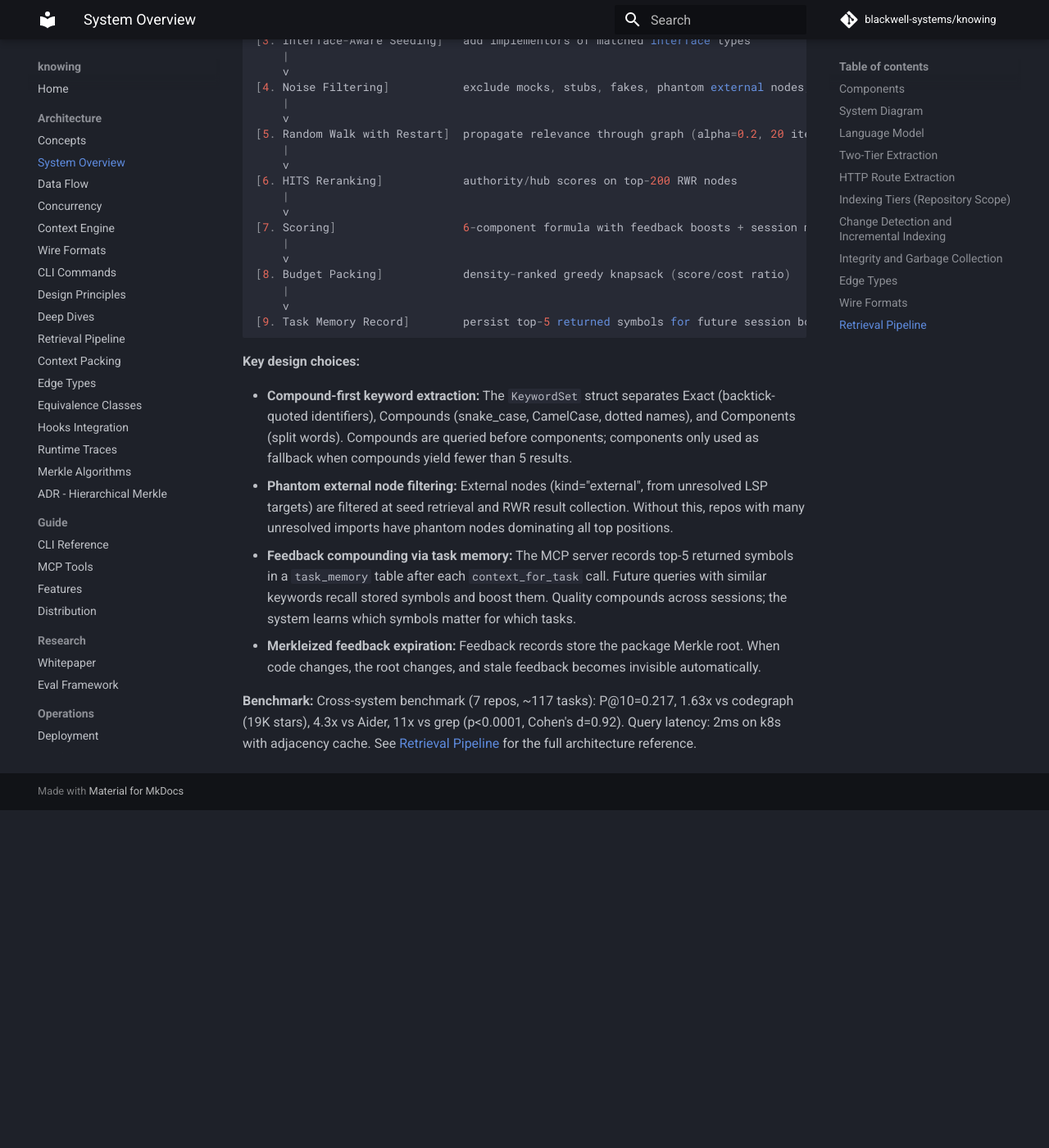
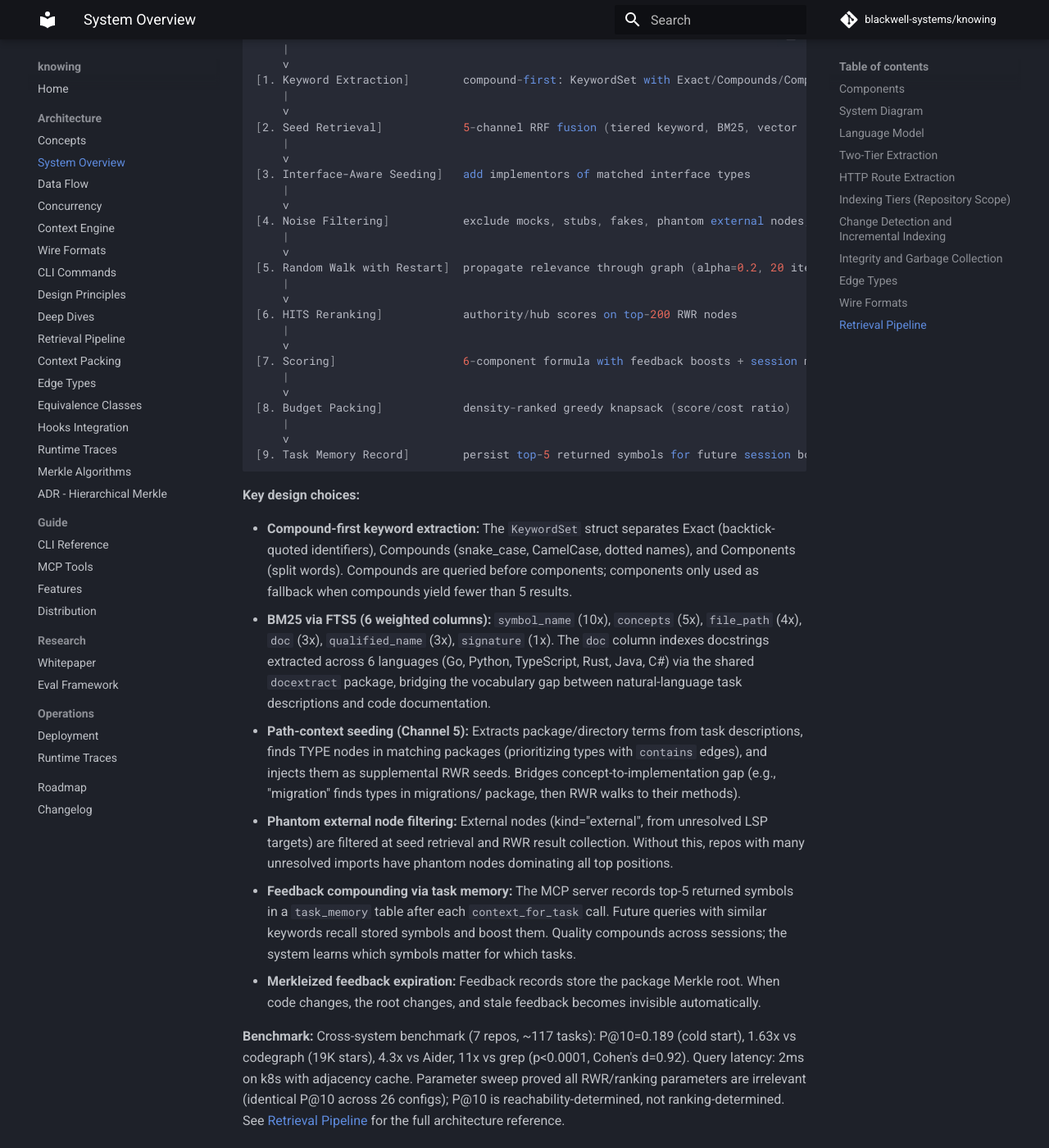
Before and after one commit to blackwell-systems/knowing, an MkDocs documentation site: the page built from docs/architecture/system-overview.md, in a window 1280 px wide and 1400 px high, scrolled down 15815 px. Shown: the whole window at 82% size. Built offline with MkDocs 1.6.1 and Material for MkDocs 9.7.7, drawn with Linux system fonts in a browser that asks for light colours; comment, search, counter and statistics services are not loaded; before the commit the page ends 16803 px from its top, so only the background shows below that; some of the changed text lies outside the part shown.

Commit message:
docs: update system-overview.md for session 13 changes

```diff
--- a/docs/architecture/system-overview.md
+++ b/docs/architecture/system-overview.md
@@ -203,12 +203,13 @@ Python, TypeScript, Rust, Java, and C# extractors build per-file import maps dur
 | Java | `buildJavaImportMap` | `import com.pkg.Class`, `import static` |
 | C# | `buildCSharpImportMap` | `using Namespace`, `using static` |
 
-**Cross-repo awareness (all 5 OOP extractors):**
+**Cross-repo awareness (all 6 language extractors with LSP enrichment):**
 
-Each OOP extractor has an `inferExternalRepoURL` function that detects when an import target is external (third-party or stdlib) and computes a target hash using `"external://{packageName}"` or `"stdlib"` as the repo URL prefix instead of the local repo URL. This gives cross-repo identity to import edges without requiring full registry lookups.
+Each extractor detects when an import target is external (third-party or stdlib) and computes a target hash using `"external://{packageName}"`, `"stdlib"`, or the inferred repo URL as the prefix instead of the local repo URL. This gives cross-repo identity to import edges without requiring full registry lookups.
 
 | Language | Stdlib detection | External detection |
 |----------|-----------------|-------------------|
+| Go | No dots in first path segment (e.g., `fmt`, `net`) | First 3 path segments as repo URL (e.g., `github.com/org/repo`) |
 | Python | ~50 known stdlib modules | `site-packages/` in path |
 | TypeScript | n/a | Bare specifiers (non-relative imports) |
 | Rust | `std::`/`core::`/`alloc::` | Other non-crate paths |
@@ -428,6 +429,7 @@ The graph connects symbols with typed, provenance-annotated edges:
 | Category | Edge types |
 |----------|-----------|
 | Code | `calls`, `imports`, `implements`, `references`, `extends`, `overrides`, `decorates`, `throws` |
+| Structural | `contains` (type -> method, weight 0.8), `member_of` (method -> type, weight 0.6) |
 | Route | `handles_route` (route handler node to handler function, from static extraction) |
 | Infrastructure | `depends_on` (Terraform, SQL, CSS), `deploys` (K8s Service to Deployment), `exposes` (K8s Ingress to Service), `configures` (K8s ConfigMap/Secret to Deployment) |
 | Messaging | `publishes`, `subscribes`, `connects_to` |
@@ -439,7 +441,7 @@ The graph connects symbols with typed, provenance-annotated edges:
 | Deployment | `deployed_by` (service deployed by CI workflow) |
 | Runtime | `runtime_calls`, `runtime_rpc`, `runtime_produces`, `runtime_consumes` |
 
-30 edge types total across static, infrastructure, runtime, ownership, and operational categories. See [Edge Types Reference](edge-types.md) for full details.
+32 edge types total across static, structural, infrastructure, runtime, ownership, and operational categories. The `contains` and `member_of` edges connect types to their methods bidirectionally, enabling RWR walks from type seeds to discover all methods (and vice versa). See [Edge Types Reference](edge-types.md) for full details.
 
 ## Wire Formats
 
@@ -466,7 +468,7 @@ Task Description
 [1. Keyword Extraction]        compound-first: KeywordSet with Exact/Compounds/Components tiers
     |
     v
-[2. Seed Retrieval]            4-channel RRF fusion (tiered graph search, BM25, equivalence classes, vector)
+[2. Seed Retrieval]            5-channel RRF fusion (tiered keyword, BM25, vector [disabled], equivalence classes, path-context)
     |
     v
 [3. Interface-Aware Seeding]   add implementors of matched interface types
@@ -493,8 +495,10 @@ Task Description
 **Key design choices:**
 
 - **Compound-first keyword extraction:** The `KeywordSet` struct separates Exact (backtick-quoted identifiers), Compounds (snake_case, CamelCase, dotted names), and Components (split words). Compounds are queried before components; components only used as fallback when compounds yield fewer than 5 results.
+- **BM25 via FTS5 (6 weighted columns):** `symbol_name` (10x), `concepts` (5x), `file_path` (4x), `doc` (3x), `qualified_name` (3x), `signature` (1x). The `doc` column indexes docstrings extracted across 6 languages (Go, Python, TypeScript, Rust, Java, C#) via the shared `docextract` package, bridging the vocabulary gap between natural-language task descriptions and code documentation.
+- **Path-context seeding (Channel 5):** Extracts package/directory terms from task descriptions, finds TYPE nodes in matching packages (prioritizing types with `contains` edges), and injects them as supplemental RWR seeds. Bridges concept-to-implementation gap (e.g., "migration" finds types in migrations/ package, then RWR walks to their methods).
 - **Phantom external node filtering:** External nodes (kind="external", from unresolved LSP targets) are filtered at seed retrieval and RWR result collection. Without this, repos with many unresolved imports have phantom nodes dominating all top positions.
 - **Feedback compounding via task memory:** The MCP server records top-5 returned symbols in a `task_memory` table after each `context_for_task` call. Future queries with similar keywords recall stored symbols and boost them. Quality compounds across sessions; the system learns which symbols matter for which tasks.
 - **Merkleized feedback expiration:** Feedback records store the package Merkle root. When code changes, the root changes, and stale feedback becomes invisible automatically.
 
-**Benchmark:** Cross-system benchmark (7 repos, ~117 tasks): P@10=0.217, 1.63x vs codegraph (19K stars), 4.3x vs Aider, 11x vs grep (p<0.0001, Cohen's d=0.92). Query latency: 2ms on k8s with adjacency cache. See [Retrieval Pipeline](retrieval-pipeline.md) for the full architecture reference.
+**Benchmark:** Cross-system benchmark (7 repos, ~117 tasks): P@10=0.189 (cold start), 1.63x vs codegraph (19K stars), 4.3x vs Aider, 11x vs grep (p<0.0001, Cohen's d=0.92). Query latency: 2ms on k8s with adjacency cache. Parameter sweep proved all RWR/ranking parameters are irrelevant (identical P@10 across 26 configs); P@10 is reachability-determined, not ranking-determined. See [Retrieval Pipeline](retrieval-pipeline.md) for the full architecture reference.
```
Also changed, not shown: other parts of docs/architecture/system-overview.md (+1 -1 lines).
